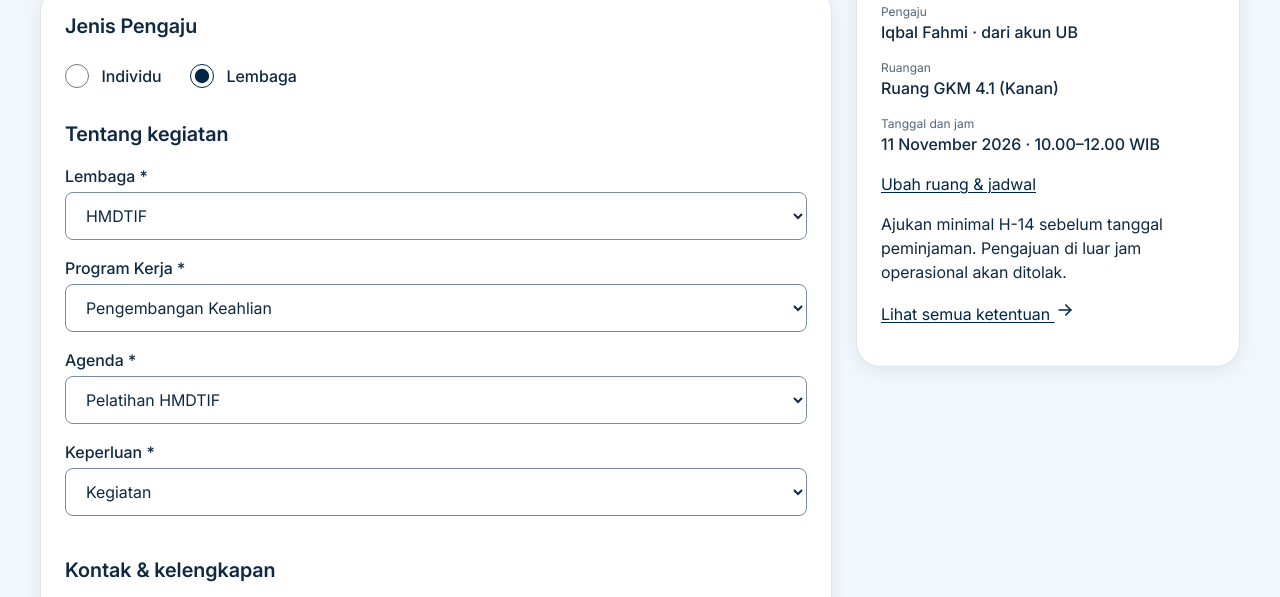
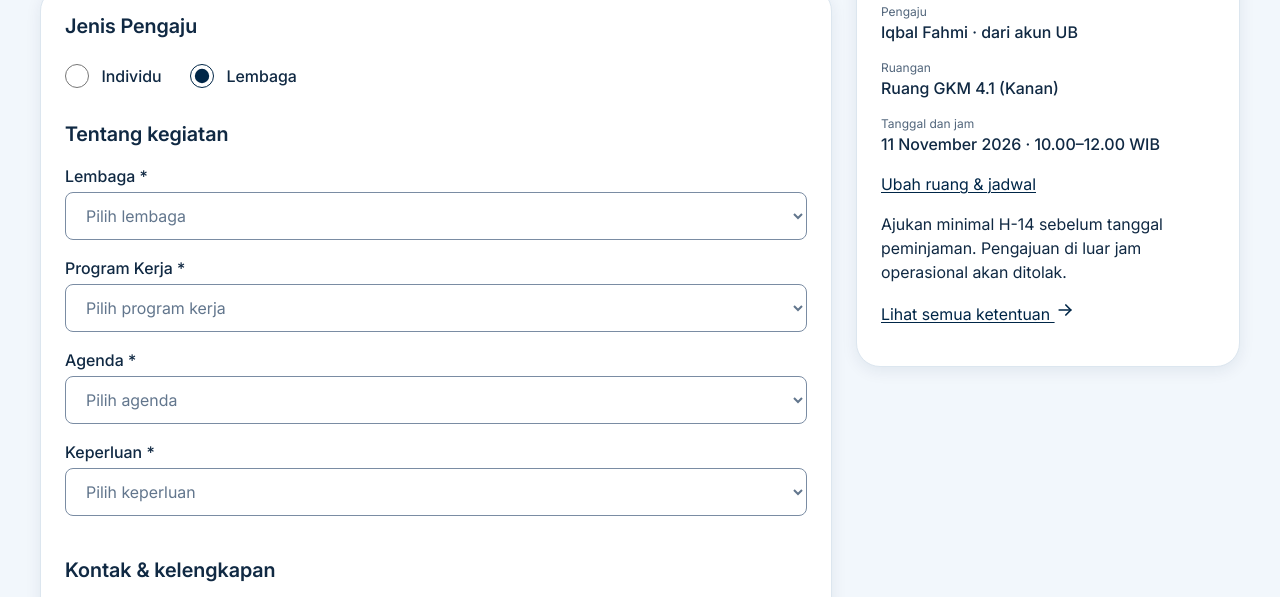
Before and after one commit to Shiroyukiaether/FIRA, a plain HTML site: page ajukan-ruangan.html in a window 1280 px wide. Shown: the part 166-763 px from the top of the page. Drawn offline with Linux system fonts and the light colour scheme.

Commit message:
Dropdown form ruangan memakai placeholder dengan warna lebih pudar

```diff
--- a/ajukan-ruangan.html
+++ b/ajukan-ruangan.html
@@ -49,12 +49,12 @@
 
         <label for="lembaga">Lembaga <span aria-hidden="true">*</span></label>
         <select id="lembaga" name="lembaga" required>
-          <option value="">Pilih lembaga</option>
+          <option value="" selected disabled>Pilih lembaga</option>
           <option>BCC</option>
           <option>BIOS</option>
           <option>DPM</option>
           <option>GDGoC</option>
-          <option selected>HMDTIF</option>
+          <option>HMDTIF</option>
           <option>K-RISMA</option>
           <option>KBMDSI</option>
           <option>LKI-AMD</option>
@@ -68,20 +68,20 @@
 
         <label for="proker">Program Kerja <span aria-hidden="true">*</span></label>
         <select id="proker" name="proker" required>
-          <option value="">Pilih program kerja</option>
-          <option selected>Pengembangan Keahlian</option>
+          <option value="" selected disabled>Pilih program kerja</option>
+          <option>Pengembangan Keahlian</option>
         </select>
 
         <label for="agenda">Agenda <span aria-hidden="true">*</span></label>
         <select id="agenda" name="agenda" required>
-          <option value="">Pilih agenda</option>
-          <option selected>Pelatihan HMDTIF</option>
+          <option value="" selected disabled>Pilih agenda</option>
+          <option>Pelatihan HMDTIF</option>
         </select>
 
         <label for="keperluan">Keperluan <span aria-hidden="true">*</span></label>
         <select id="keperluan" name="keperluan" required>
-          <option value="">Pilih keperluan</option>
-          <option selected>Kegiatan</option>
+          <option value="" selected disabled>Pilih keperluan</option>
+          <option>Kegiatan</option>
         </select>
       </fieldset>
 
--- a/css/components.css
+++ b/css/components.css
@@ -147,6 +147,17 @@ textarea {
   transition: border-color var(--duration-fast);
 }
 
+/* Placeholder: teks lebih pudar dari isian */
+::placeholder,
+select:has(option[value=""]:checked) {
+  color: var(--color-text-placeholder);
+  opacity: 1;
+}
+
+select option {
+  color: var(--color-text);
+}
+
 input:not([type="checkbox"], [type="radio"]):hover,
 select:hover {
   border-color: var(--color-text-muted);
--- a/css/tokens.css
+++ b/css/tokens.css
@@ -8,6 +8,7 @@
   --navy-700: #1e4a7a;
   --navy-600: #154f7e;
   --slate-600: #51657b;
+  --slate-500: #62768d;
   --slate-400: #7a8ca3;
   --slate-200: #dce6ef;
   --slate-100: #f2f7fc;
@@ -36,6 +37,7 @@
   --color-text: var(--navy-800);
   --color-text-muted: var(--slate-600);
   --color-text-on-action: var(--white);
+  --color-text-placeholder: var(--slate-500);
   --color-border-subtle: var(--slate-200);
   --color-border-control: var(--slate-400);
 
```
Also changed, not shown: 1 other file.
